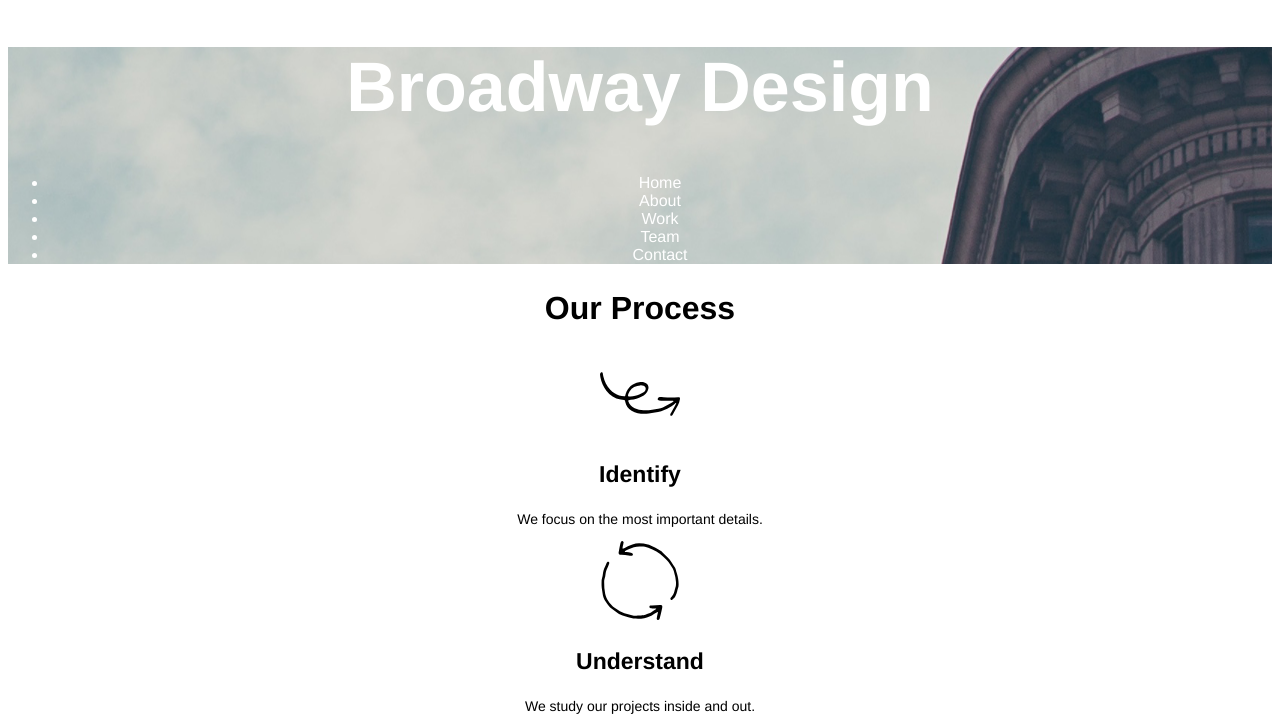
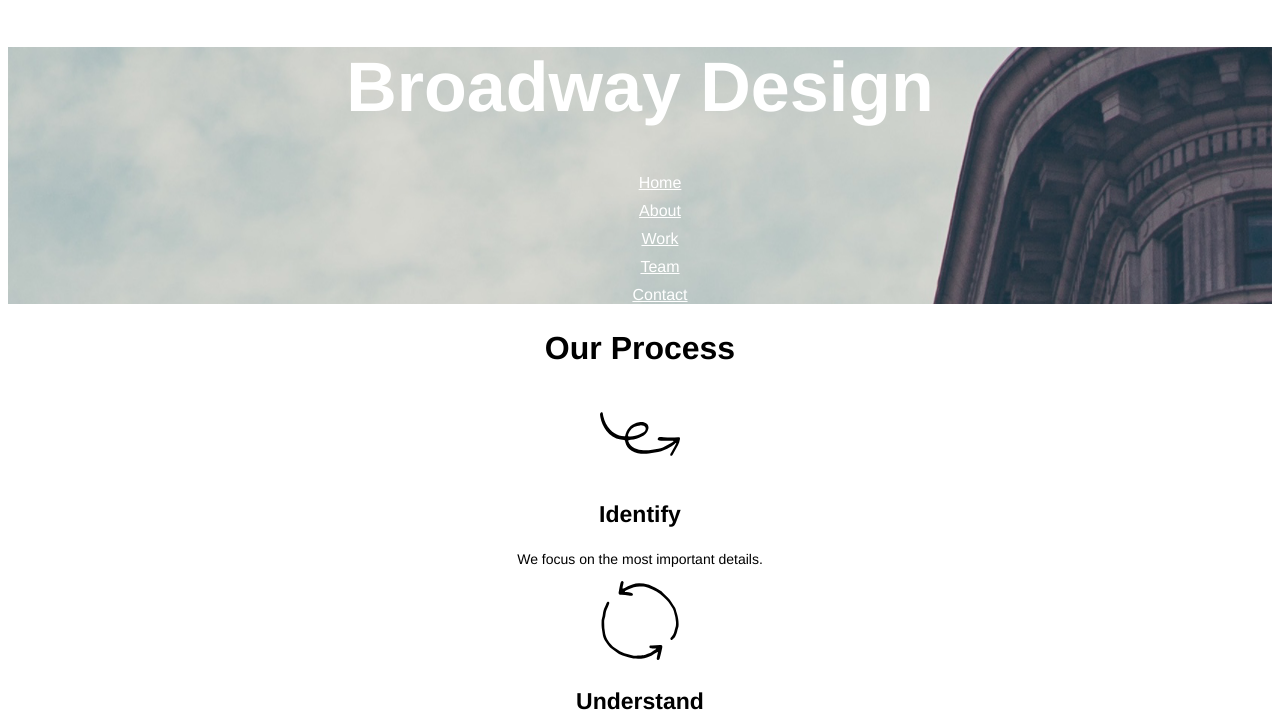
Before and after one commit to NavaroneTT/broadway, a plain HTML site: page index.html in a window 1280 px wide. Shown: the top 725 px of the page. Drawn offline with Linux system fonts and the light colour scheme.

Commit message:
Add files via upload

```diff
--- a/resources/css/style.css
+++ b/resources/css/style.css
@@ -31,7 +31,7 @@ p{
     color: white;
 }
 
-    .nav-item{
+    .nav__item{
         list-style-type: none;
         text-decoration: underline;
         margin-bottom: 10px;
```
